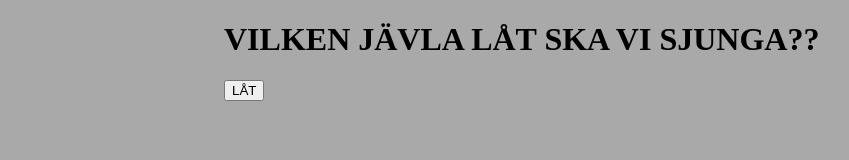
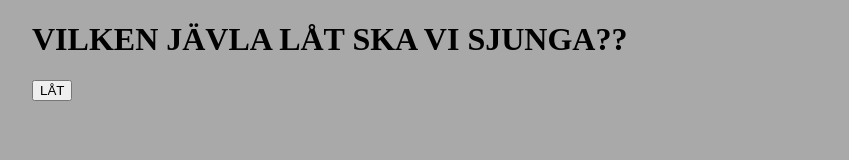
Before and after one commit to bonnkapalle/vilkenlat, a plain HTML site: page index.html in a window 1280 px wide. Shown: the whole page, without its empty margins (96-945 px from the left). Drawn offline with nearby package versions, Linux system fonts and the light colour scheme.

Commit message:
Update style.css

```diff
--- a/style.css
+++ b/style.css
@@ -1,10 +1,9 @@
 body{
 
     margin: auto;
-    width: 50%;
+    width: 80%;
     background-color:darkgrey;
-    min-width: 30%;
-}
+    }
 
 #latnamn{
 
```
